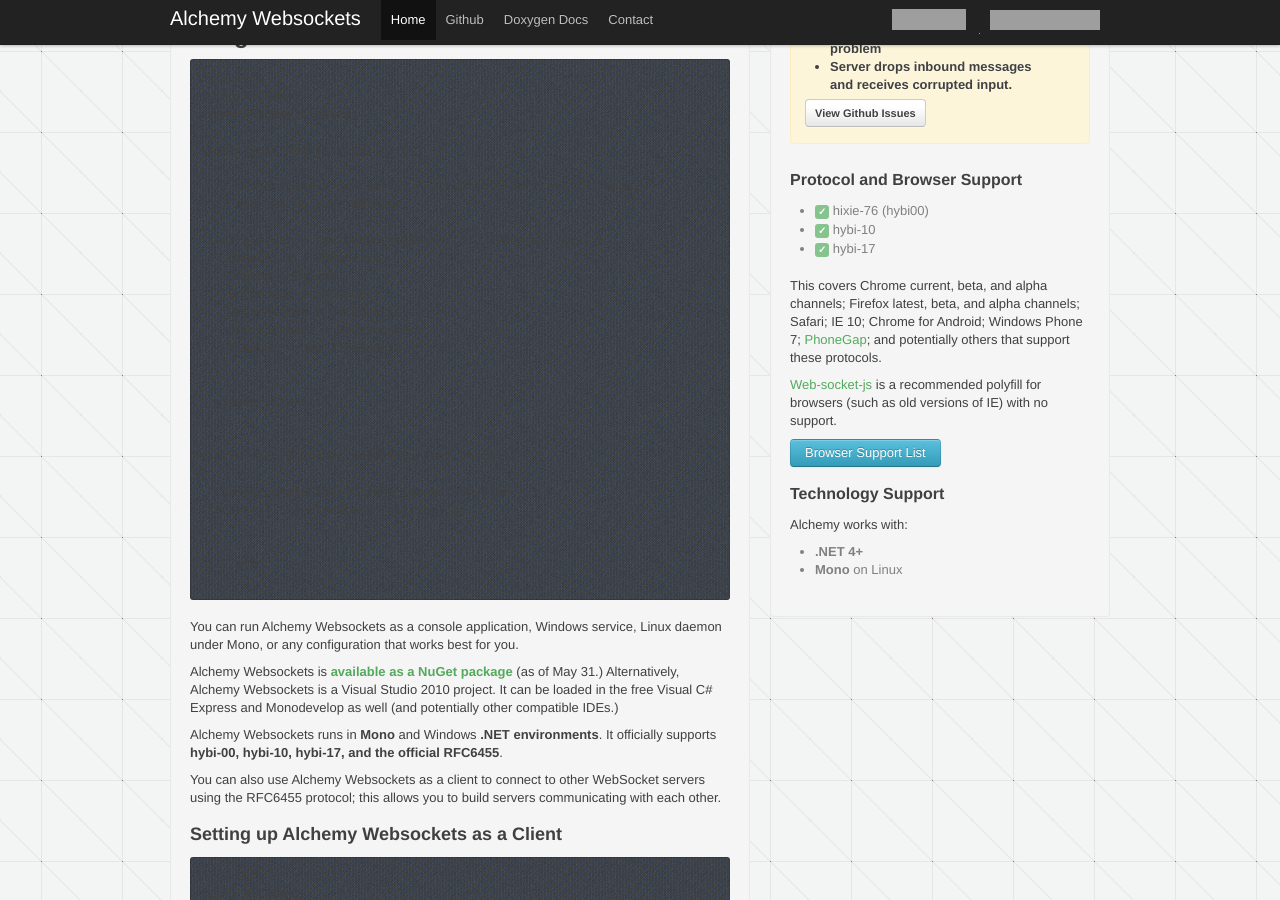
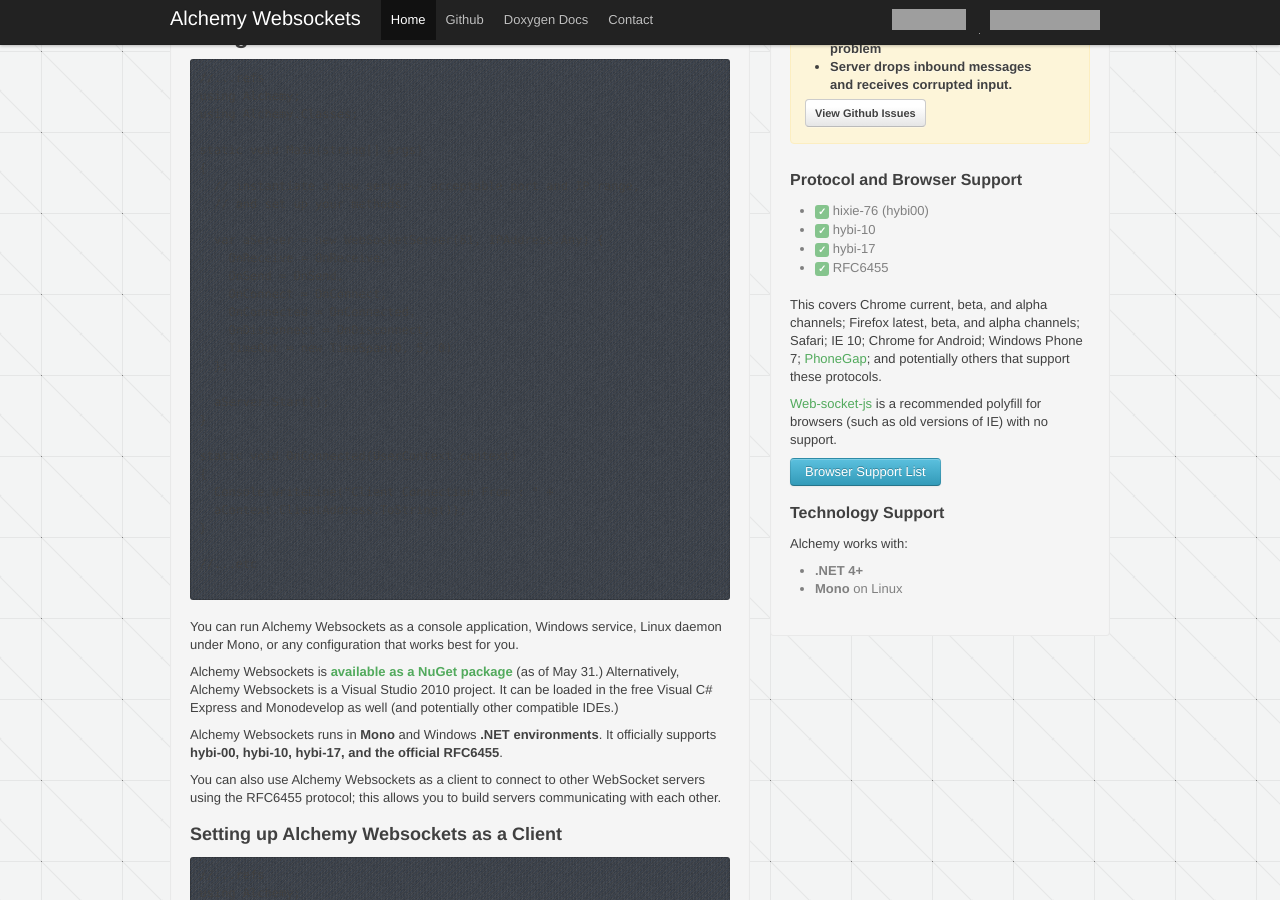
Before and after one commit to Olivine-Labs/Alchemy-Websockets, a Jekyll site: the page built from index.html, in a window 1280 px wide and 900 px high, scrolled down 476 px. Built offline with Jekyll 4.4.1, drawn with Linux system fonts in a browser that asks for light colours; nearby versions of some CDN libraries; Markdown is read by kramdown in place of the engine named in the settings; grey boxes are pictures that could not be loaded.

Commit message:
added rfc to protocol list

```diff
--- a/index.html
+++ b/index.html
@@ -158,6 +158,7 @@ static void OnReceive(UserContext context)
           <li><span class="label success">✓</span> hixie-76 (hybi00)</li>
           <li><span class="label success">✓</span> hybi-10</li>
           <li><span class="label success">✓</span> hybi-17</li>
+          <li><span class="label success">✓</span> RFC6455</li>
         </ul>
 
         <p>
```
